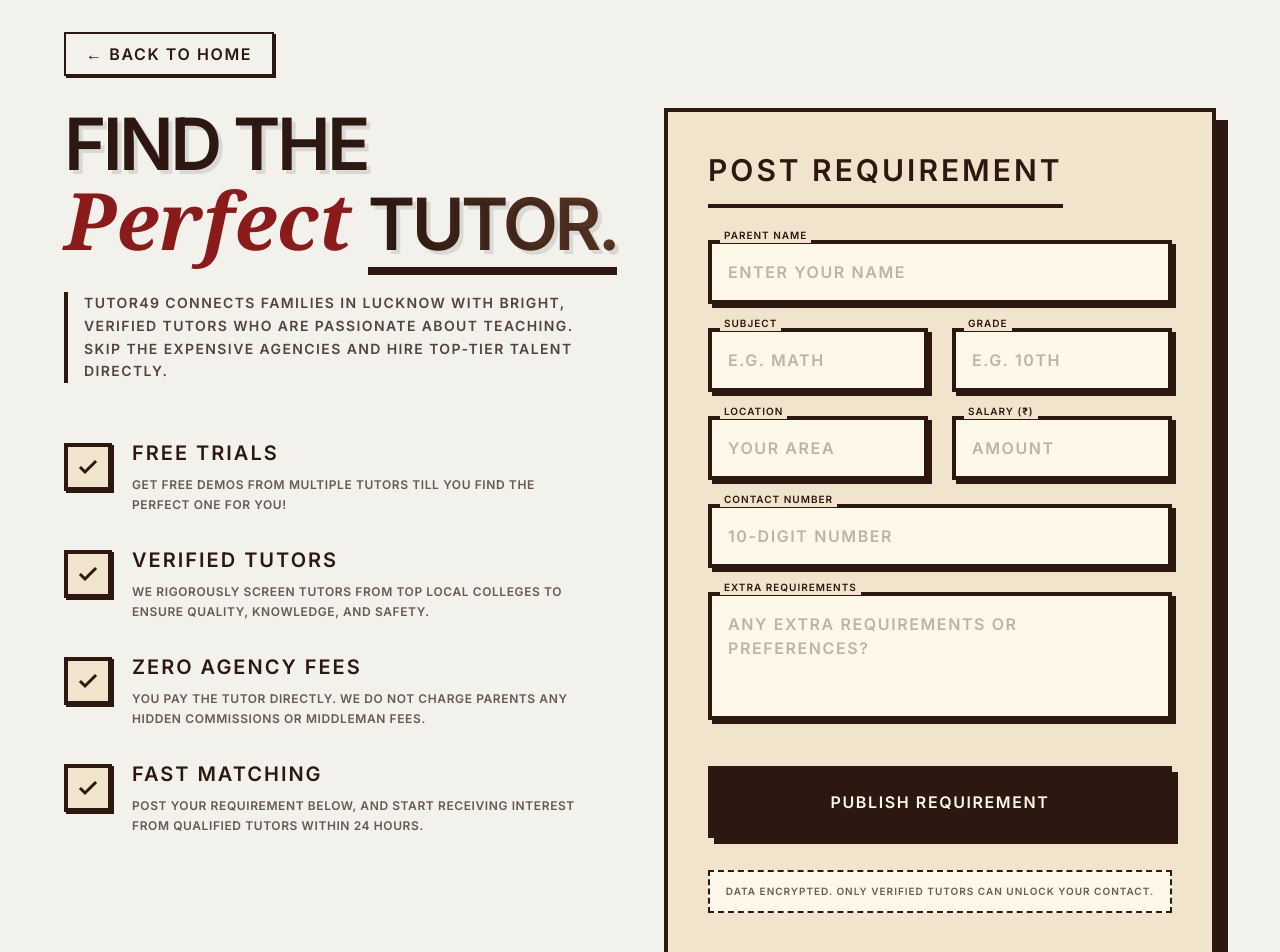
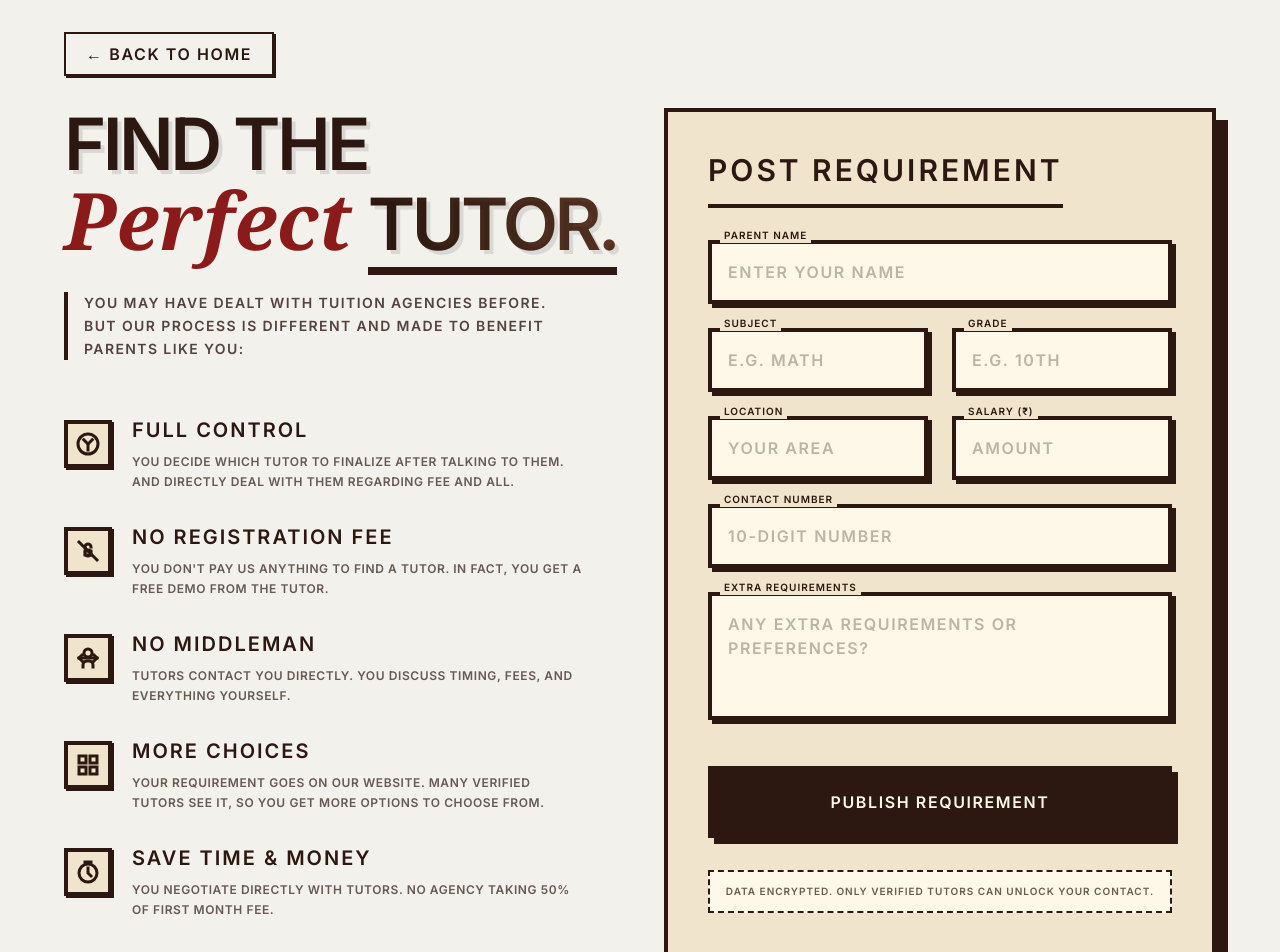
Before and after one commit to Amaan225/Luminous-Classes-Frontend, a React (Vite) app: page /parent in a window 1280 px wide. Shown: the top 952 px of the page. Built offline with nearby package versions, Linux system fonts and the light colour scheme; a web font is replaced by a local one.

Commit message:
ui update

```diff
--- a/src/pages/ParentPortal.jsx
+++ b/src/pages/ParentPortal.jsx
@@ -116,54 +116,89 @@
               </span>
             </h1>
             <p className="text-sm font-bold uppercase tracking-widest text-[#2C1810]/80 leading-relaxed border-l-4 border-[#2C1810] pl-4">
-              Tutor49 connects families in Lucknow with bright, verified tutors who are passionate about teaching. Skip the expensive agencies and hire top-tier talent directly.
+              You may have dealt with tuition agencies before. But our process is different and made to benefit parents like you:
             </p>
 
             <div className="space-y-8 pt-6">
-              {/* Feature 4 (NEW) */}
+
+          {/* Feature 1: Full Control (Steering Wheel / Handshake concept) */}
               <div className="flex items-start">
                 <div className="flex-shrink-0 mt-1 bg-[#f0e4cc] p-2 border-4 border-[#2C1810] shadow-[2px_2px_0px_rgba(44,24,16,1)]">
-                  <svg className="w-6 h-6 text-[#2C1810]" fill="none" stroke="currentColor" viewBox="0 0 24 24"><path strokeLinecap="square" strokeLinejoin="miter" strokeWidth="3" d="M5 13l4 4L19 7"></path></svg>
+                  <svg className="w-6 h-6 text-[#2C1810]" fill="none" stroke="currentColor" viewBox="0 0 24 24">
+                    <path strokeLinecap="square" strokeLinejoin="miter" strokeWidth="3" d="M12 22C17.5228 22 22 17.5228 22 12C22 6.47715 17.5228 2 12 2C6.47715 2 2 6.47715 2 12C2 17.5228 6.47715 22 12 22Z"></path>
+                    <path strokeLinecap="square" strokeLinejoin="miter" strokeWidth="3" d="M12 18V12L16.2426 7.75736"></path>
+                    <path strokeLinecap="square" strokeLinejoin="miter" strokeWidth="3" d="M12 12L7.75736 7.75736"></path>
+                  </svg>
                 </div>
                 <div className="ml-5">
-                  <h4 className="text-xl font-black uppercase tracking-widest text-[#2C1810]">Free Trials</h4>
-                  <p className="text-[#2C1810]/70 mt-2 text-xs font-bold uppercase tracking-wider leading-relaxed">GET FREE DEMOS FROM MULTIPLE TUTORS TILL YOU FIND THE PERFECT ONE FOR YOU!</p>
-                </div>
-              </div>
-              {/* Feature 1 */}
-              <div className="flex items-start">
-                <div className="flex-shrink-0 mt-1 bg-[#f0e4cc] p-2 border-4 border-[#2C1810] shadow-[2px_2px_0px_rgba(44,24,16,1)]">
-                  <svg className="w-6 h-6 text-[#2C1810]" fill="none" stroke="currentColor" viewBox="0 0 24 24"><path strokeLinecap="square" strokeLinejoin="miter" strokeWidth="3" d="M5 13l4 4L19 7"></path></svg>
-                </div>
-                <div className="ml-5">
-                  <h4 className="text-xl font-black uppercase tracking-widest text-[#2C1810]">Verified Tutors</h4>
-                  <p className="text-[#2C1810]/70 mt-2 text-xs font-bold uppercase tracking-wider leading-relaxed">We rigorously screen tutors from top local colleges to ensure quality, knowledge, and safety.</p>
+                  <h4 className="text-xl font-black uppercase tracking-widest text-[#2C1810]">Full Control</h4>
+                  <p className="text-[#2C1810]/70 mt-2 text-xs font-bold uppercase tracking-wider leading-relaxed">You decide which tutor to finalize after talking to them. And directly deal with them regarding fee and all.</p>
                 </div>
               </div>
 
-              {/* Feature 2 */}
+              {/* Feature 2: No Registration Fee (Zero Currency concept) */}
               <div className="flex items-start">
                 <div className="flex-shrink-0 mt-1 bg-[#f0e4cc] p-2 border-4 border-[#2C1810] shadow-[2px_2px_0px_rgba(44,24,16,1)]">
-                  <svg className="w-6 h-6 text-[#2C1810]" fill="none" stroke="currentColor" viewBox="0 0 24 24"><path strokeLinecap="square" strokeLinejoin="miter" strokeWidth="3" d="M5 13l4 4L19 7"></path></svg>
+                  <svg className="w-6 h-6 text-[#2C1810]" fill="none" stroke="currentColor" viewBox="0 0 24 24">
+                    <path strokeLinecap="square" strokeLinejoin="miter" strokeWidth="3" d="M9 12H15"></path>
+                    <path strokeLinecap="square" strokeLinejoin="miter" strokeWidth="3" d="M9 16H15"></path>
+                    <path strokeLinecap="square" strokeLinejoin="miter" strokeWidth="3" d="M15 8C15 6.34315 13.6569 5 12 5C10.3431 5 9 6.34315 9 8C9 9.65685 10.3431 11 12 11C13.6569 11 15 12.3431 15 14C15 15.6569 13.6569 17 12 17C10.3431 17 9 15.6569 9 14"></path>
+                    <path strokeLinecap="square" strokeLinejoin="miter" strokeWidth="3" d="M3 3L21 21"></path>
+                  </svg>
                 </div>
                 <div className="ml-5">
-                  <h4 className="text-xl font-black uppercase tracking-widest text-[#2C1810]">Zero Agency Fees</h4>
-                  <p className="text-[#2C1810]/70 mt-2 text-xs font-bold uppercase tracking-wider leading-relaxed">You pay the tutor directly. We do not charge parents any hidden commissions or middleman fees.</p>
+                  <h4 className="text-xl font-black uppercase tracking-widest text-[#2C1810]">No Registration Fee</h4>
+                  <p className="text-[#2C1810]/70 mt-2 text-xs font-bold uppercase tracking-wider leading-relaxed">You don't pay us anything to find a tutor. In fact, you get a Free Demo from the tutor.</p>
                 </div>
               </div>
 
-              {/* Feature 3 */}
+              {/* Feature 3: No Middleman (Direct Connection concept) */}
               <div className="flex items-start">
                 <div className="flex-shrink-0 mt-1 bg-[#f0e4cc] p-2 border-4 border-[#2C1810] shadow-[2px_2px_0px_rgba(44,24,16,1)]">
-                  <svg className="w-6 h-6 text-[#2C1810]" fill="none" stroke="currentColor" viewBox="0 0 24 24"><path strokeLinecap="square" strokeLinejoin="miter" strokeWidth="3" d="M5 13l4 4L19 7"></path></svg>
+                  <svg className="w-6 h-6 text-[#2C1810]" fill="none" stroke="currentColor" viewBox="0 0 24 24">
+                    <path strokeLinecap="square" strokeLinejoin="miter" strokeWidth="3" d="M17 21V19C17 16.7909 15.2091 15 13 15H11C8.79086 15 7 16.7909 7 19V21"></path>
+                    <path strokeLinecap="square" strokeLinejoin="miter" strokeWidth="3" d="M12 11C14.2091 11 16 9.20914 16 7C16 4.79086 14.2091 3 12 3C9.79086 3 8 4.79086 8 7C8 9.20914 9.79086 11 12 11Z"></path>
+                    <path strokeLinecap="square" strokeLinejoin="miter" strokeWidth="3" d="M21 12L3 12"></path>
+                    <path strokeLinecap="square" strokeLinejoin="miter" strokeWidth="3" d="M18 9L21 12L18 15"></path>
+                    <path strokeLinecap="square" strokeLinejoin="miter" strokeWidth="3" d="M6 9L3 12L6 15"></path>
+                  </svg>
                 </div>
                 <div className="ml-5">
-                  <h4 className="text-xl font-black uppercase tracking-widest text-[#2C1810]">Fast Matching</h4>
-                  <p className="text-[#2C1810]/70 mt-2 text-xs font-bold uppercase tracking-wider leading-relaxed">Post your requirement below, and start receiving interest from qualified tutors within 24 hours.</p>
+                  <h4 className="text-xl font-black uppercase tracking-widest text-[#2C1810]">No Middleman</h4>
+                  <p className="text-[#2C1810]/70 mt-2 text-xs font-bold uppercase tracking-wider leading-relaxed">Tutors contact you directly. You discuss timing, fees, and everything yourself.</p>
                 </div>
               </div>
 
+              {/* Feature 4: More Choices (Grid / Many Profiles concept) */}
+              <div className="flex items-start">
+                <div className="flex-shrink-0 mt-1 bg-[#f0e4cc] p-2 border-4 border-[#2C1810] shadow-[2px_2px_0px_rgba(44,24,16,1)]">
+                  <svg className="w-6 h-6 text-[#2C1810]" fill="none" stroke="currentColor" viewBox="0 0 24 24">
+                    <path strokeLinecap="square" strokeLinejoin="miter" strokeWidth="3" d="M10 3H3V10H10V3Z"></path>
+                    <path strokeLinecap="square" strokeLinejoin="miter" strokeWidth="3" d="M21 3H14V10H21V3Z"></path>
+                    <path strokeLinecap="square" strokeLinejoin="miter" strokeWidth="3" d="M21 14H14V21H21V14Z"></path>
+                    <path strokeLinecap="square" strokeLinejoin="miter" strokeWidth="3" d="M10 14H3V21H10V14Z"></path>
+                  </svg>
+                </div>
+                <div className="ml-5">
+                  <h4 className="text-xl font-black uppercase tracking-widest text-[#2C1810]">More Choices</h4>
+                  <p className="text-[#2C1810]/70 mt-2 text-xs font-bold uppercase tracking-wider leading-relaxed">Your requirement goes on our website. Many verified tutors see it, so you get more options to choose from.</p>
+                </div>
+              </div>
 
+              {/* Feature 5: Save Time & Money (Stopwatch / Piggy Bank concept) */}
+              <div className="flex items-start">
+                <div className="flex-shrink-0 mt-1 bg-[#f0e4cc] p-2 border-4 border-[#2C1810] shadow-[2px_2px_0px_rgba(44,24,16,1)]">
+                  <svg className="w-6 h-6 text-[#2C1810]" fill="none" stroke="currentColor" viewBox="0 0 24 24">
+                    <path strokeLinecap="square" strokeLinejoin="miter" strokeWidth="3" d="M12 22C16.9706 22 21 17.9706 21 13C21 8.02944 16.9706 4 12 4C7.02944 4 3 8.02944 3 13C3 17.9706 7.02944 22 12 22Z"></path>
+                    <path strokeLinecap="square" strokeLinejoin="miter" strokeWidth="3" d="M12 8V13L15 16"></path>
+                    <path strokeLinecap="square" strokeLinejoin="miter" strokeWidth="3" d="M9 2H15"></path>
+                  </svg>
+                </div>
+                <div className="ml-5">
+                  <h4 className="text-xl font-black uppercase tracking-widest text-[#2C1810]">Save Time & Money</h4>
+                  <p className="text-[#2C1810]/70 mt-2 text-xs font-bold uppercase tracking-wider leading-relaxed">You negotiate directly with tutors. No agency taking 50% of first month fee.</p>
+                </div>
+              </div>
 
             </div>
           </div>
--- a/src/pages/TutorPortal.jsx
+++ b/src/pages/TutorPortal.jsx
@@ -244,17 +244,17 @@
                         <span className="block mt-1 leading-snug">{job.grade} - {job.subject}</span>
                       </div>
 
-                      <div className="bg-[#f0e4cc] p-2.5 rounded border border-[#2C1810]/20 relative mt-2">
-                        <span className="absolute -top-2 left-2 bg-[#FDF8E7] px-1 text-[9px] font-bold uppercase tracking-wider text-[#2C1810]/60">
-                          Location Zone
-                        </span>
-                        <span className="block mt-1 leading-snug truncate">📍 {job.location}</span>
-                      </div>
+                      <div className="bg-[#f0e4cc] p-2.5 rounded border border-[#2C1810]/20 relative mt-2 h-full">
+  <span className="absolute -top-2 left-2 bg-[#FDF8E7] px-1 text-[9px] font-bold uppercase tracking-wider text-[#2C1810]/60">
+    Location Zone
+  </span>
+  <span className="block mt-1 leading-snug break-words">📍 {job.location}</span>
+</div>
 
                       <div className="col-span-2 flex items-center justify-between border-t-2 border-dashed border-[#2C1810]/30 pt-3 mt-1">
-                        <span className="block opacity-60 text-[11px] tracking-widest">Est. Budget</span>
+                        <span className="block opacity-60 text-[11px] tracking-widest">Est. Budget / Month</span>
                         <span className="text-lg font-black tracking-wider text-green-700">
-                          💰₹{job.salary} <span className="text-[10px] opacity-70 tracking-widest font-bold text-[#2C1810]">/ MO</span>
+                          💰₹{job.salary} <span className="text-[10px] opacity-70 tracking-widest font-bold text-[#2C1810]"></span>
                         </span>
                       </div>
                     </div>
```
